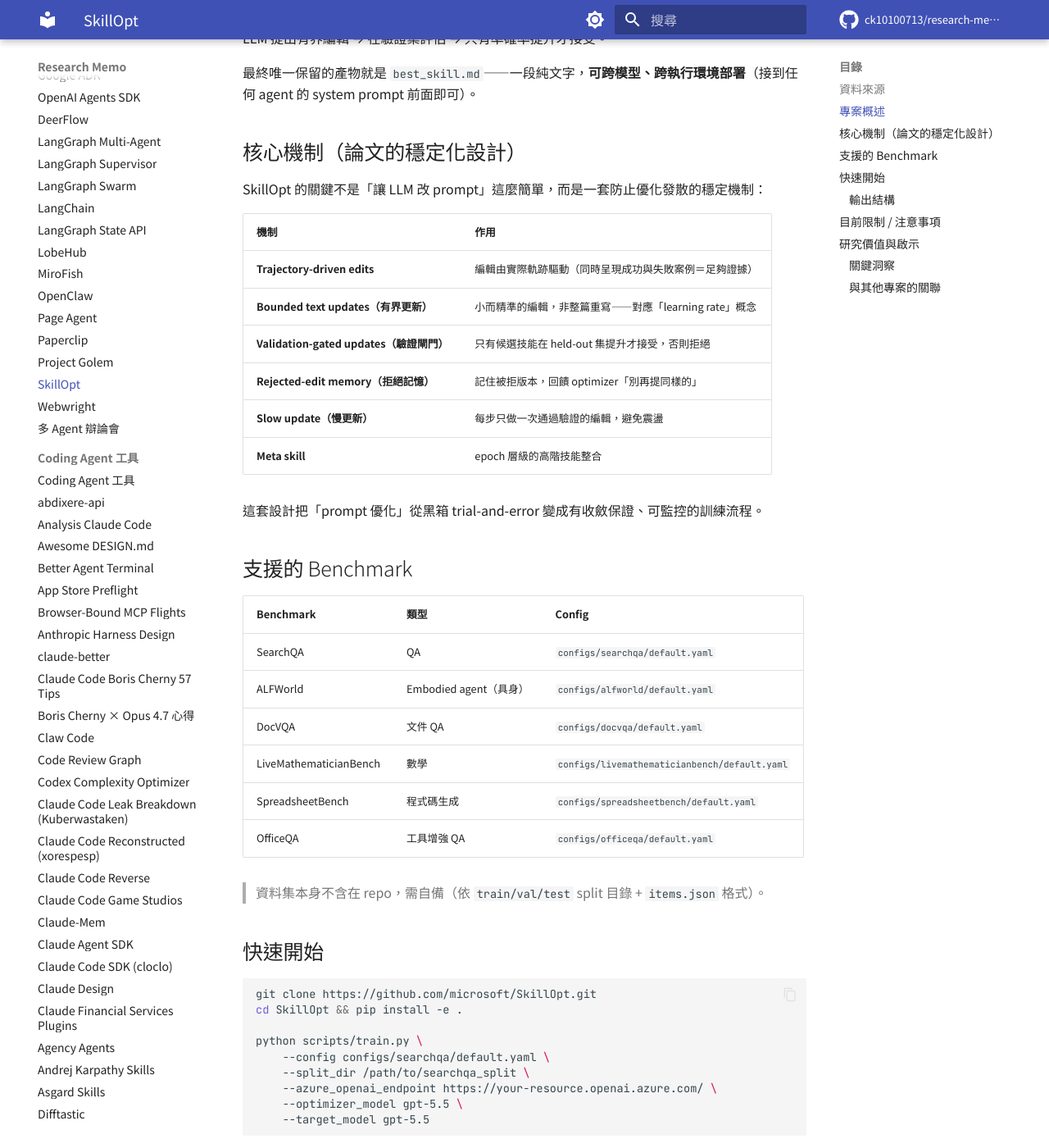
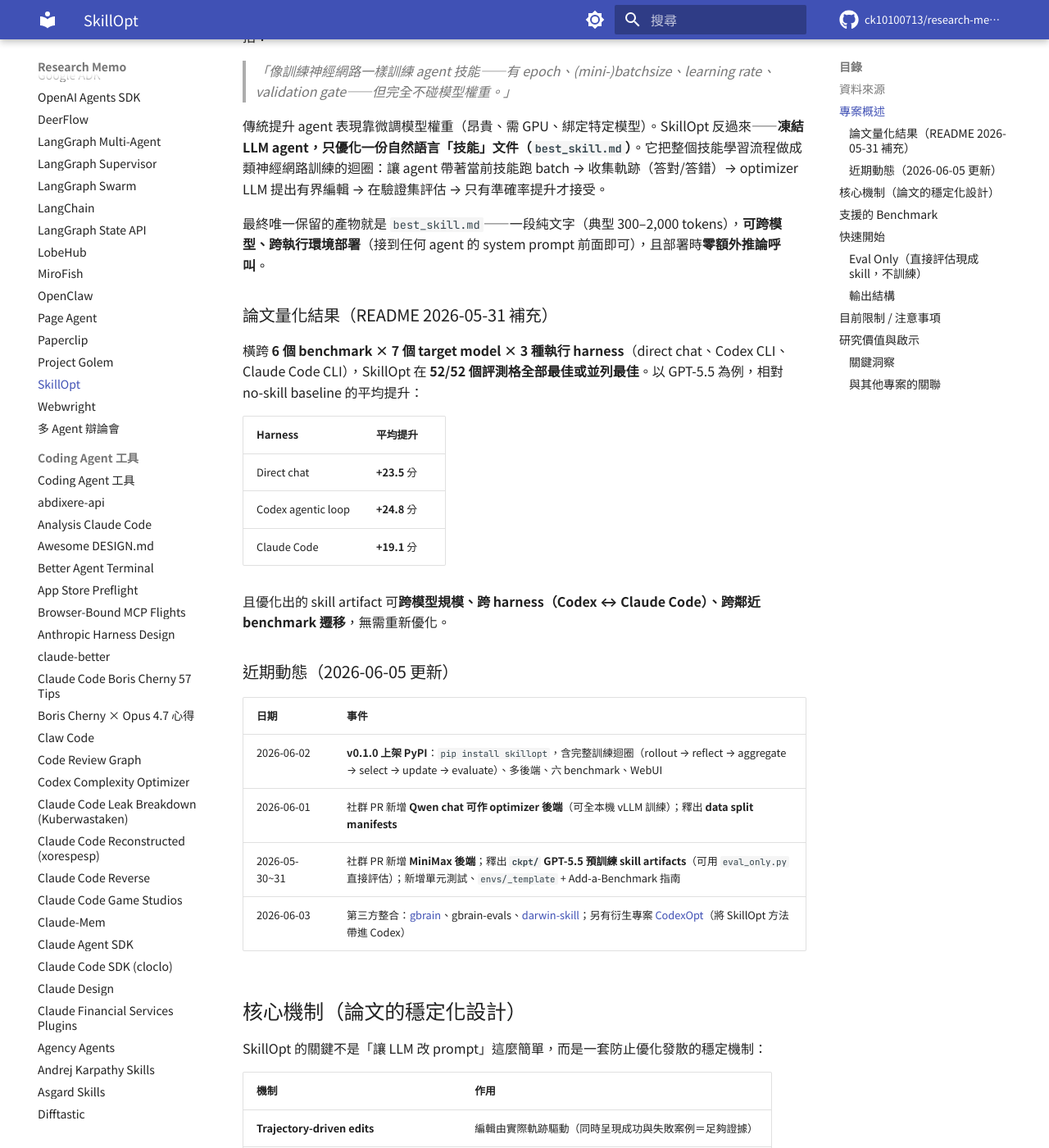
Before and after one commit to ck10100713/research-memo, an MkDocs documentation site: the page built from docs/skillopt.md, in a window 1280 px wide and 1400 px high, scrolled down 873 px. Shown: the whole window at 82% size. Built offline with MkDocs 1.6.1 and Material for MkDocs 9.7.7, drawn with Linux system fonts in a browser that asks for light colours; comment, search, counter and statistics services are not loaded; some of the changed text lies outside the part shown.

Commit message:
Update research note: SkillOpt (v0.1.0 PyPI, 52/52 results, ecosystem integrations)
Co-Authored-By: Claude Opus 4.8 (1M context) <noreply@anthropic.com>

````diff
--- a/docs/skillopt.md
+++ b/docs/skillopt.md
@@ -1,8 +1,8 @@
 ---
-date: "2026-05-28"
+date: "2026-06-05"
 category: "AI Agent 框架"
 card_icon: "material-tune-variant"
-oneliner: "Microsoft「文字空間優化器」：像訓練神經網路（epoch/batch/learning rate/validation gate）一樣訓練凍結 LLM agent 的自然語言技能，不動權重、產出可部署的 best_skill.md，弱模型上可達 +20 分級提升，arXiv:2605.23904"
+oneliner: "Microsoft「文字空間優化器」：像訓練神經網路（epoch/batch/learning rate/validation gate）一樣訓練凍結 LLM agent 的自然語言技能，不動權重、產出可部署的 best_skill.md；52/52 評測格全勝，GPT-5.5 對 no-skill baseline +23.5 分，v0.1.0 已上 PyPI，arXiv:2605.23904"
 tags:
   - skills
   - llm-training
@@ -19,18 +19,43 @@ tags:
 | Project Page | <https://microsoft.github.io/SkillOpt/> |
 | 論文 | [arXiv:2605.23904](https://arxiv.org/abs/2605.23904)《SkillOpt: Executive Strategy for Self-Evolving Agent Skills》 |
 | Demo 影片 | <https://youtu.be/JUBMDTCiM0M> |
+| PyPI | <https://pypi.org/project/skillopt/>（v0.1.0，2026-06-02） |
+| HF Paper Page | <https://huggingface.co/papers/2605.23904> |
 | License | MIT |
 | 精簡教學重現版 | [skillopt-qa](skillopt-qa.md)（joshhu，針對 HotpotQA） |
 
+> 本筆記初稿 2026-05-28，於 **2026-06-05 更新**（v0.1.0 release、新後端、量化結果、生態整合）。
+
 ## 專案概述
 
-**SkillOpt** 是 Microsoft Research 在 2026/05 開源的「**文字空間優化器（text-space optimizer）**」（1,203 stars，MIT，Python），核心主張用一句 slogan 概括：
+**SkillOpt** 是 Microsoft Research 在 2026/05 開源的「**文字空間優化器（text-space optimizer）**」（4,980 stars，較初研時的 1,203 一週內成長約 4 倍；MIT，Python），核心主張用一句 slogan 概括：
 
 > *「像訓練神經網路一樣訓練 agent 技能——有 epoch、(mini-)batchsize、learning rate、validation gate——但完全不碰模型權重。」*
 
 傳統提升 agent 表現靠微調模型權重（昂貴、需 GPU、綁定特定模型）。SkillOpt 反過來——**凍結 LLM agent，只優化一份自然語言「技能」文件（`best_skill.md`）**。它把整個技能學習流程做成類神經網路訓練的迴圈：讓 agent 帶著當前技能跑 batch → 收集軌跡（答對/答錯）→ optimizer LLM 提出有界編輯 → 在驗證集評估 → 只有準確率提升才接受。
 
-最終唯一保留的產物就是 `best_skill.md`——一段純文字，**可跨模型、跨執行環境部署**（接到任何 agent 的 system prompt 前面即可）。
+最終唯一保留的產物就是 `best_skill.md`——一段純文字（典型 300–2,000 tokens），**可跨模型、跨執行環境部署**（接到任何 agent 的 system prompt 前面即可），且部署時**零額外推論呼叫**。
+
+### 論文量化結果（README 2026-05-31 補充）
+
+橫跨 **6 個 benchmark × 7 個 target model × 3 種執行 harness**（direct chat、Codex CLI、Claude Code CLI），SkillOpt 在 **52/52 個評測格全部最佳或並列最佳**。以 GPT-5.5 為例，相對 no-skill baseline 的平均提升：
+
+| Harness | 平均提升 |
+|---|---|
+| Direct chat | **+23.5** 分 |
+| Codex agentic loop | **+24.8** 分 |
+| Claude Code | **+19.1** 分 |
+
+且優化出的 skill artifact 可**跨模型規模、跨 harness（Codex ↔ Claude Code）、跨鄰近 benchmark 遷移**，無需重新優化。
+
+### 近期動態（2026-06-05 更新）
+
+| 日期 | 事件 |
+|---|---|
+| 2026-06-02 | **v0.1.0 上架 PyPI**：`pip install skillopt`，含完整訓練迴圈（rollout → reflect → aggregate → select → update → evaluate）、多後端、六 benchmark、WebUI |
+| 2026-06-01 | 社群 PR 新增 **Qwen chat 可作 optimizer 後端**（可全本機 vLLM 訓練）；釋出 **data split manifests** |
+| 2026-05-30~31 | 社群 PR 新增 **MiniMax 後端**；釋出 **`ckpt/` GPT-5.5 預訓練 skill artifacts**（可用 `eval_only.py` 直接評估）；新增單元測試、`envs/_template` + Add-a-Benchmark 指南 |
+| 2026-06-03 | 第三方整合：[gbrain](https://github.com/garrytan/gbrain)、gbrain-evals、[darwin-skill](https://github.com/alchaincyf/darwin-skill)；另有衍生專案 [CodexOpt](https://shashikantjagtap.net/codexopt-brings-microsoft-skillopt-to-codex-optimizing-agent-skills-with-execution-feedback/)（將 SkillOpt 方法帶進 Codex） |
 
 ## 核心機制（論文的穩定化設計）
 
@@ -63,9 +88,17 @@ SkillOpt 的關鍵不是「讓 LLM 改 prompt」這麼簡單，而是一套防
 ## 快速開始
 
 ```bash
+# 方式 A：PyPI（v0.1.0 起）
+pip install skillopt
+pip install "skillopt[alfworld]"   # ALFWorld benchmark（選用）
+pip install "skillopt[webui]"      # Gradio 監控 dashboard（選用）
+pip install "skillopt[claude]"     # Claude 後端（選用）
+
+# 方式 B：原始碼（開發用）
 git clone https://github.com/microsoft/SkillOpt.git
 cd SkillOpt && pip install -e .
 
+# 訓練
 python scripts/train.py \
     --config configs/searchqa/default.yaml \
     --split_dir /path/to/searchqa_split \
@@ -74,7 +107,20 @@ python scripts/train.py \
     --target_model gpt-5.5
 ```
 
-支援 Azure OpenAI（推薦）、OpenAI、Anthropic Claude、本機 Qwen vLLM 等後端。關鍵超參數：`--num_epochs`、`--batch_size`、`--workers`。重跑同指令會從上次完成步驟 auto-resume。另附 Gradio WebUI 監控 dashboard（port 7860）。
+支援 Azure OpenAI（推薦）、OpenAI-compatible、Anthropic Claude、本機 Qwen vLLM、MiniMax 等後端；`qwen_chat` 也可作 **optimizer** 後端（optimizer/target 可指向不同 vLLM 服務，實現全本機訓練）。關鍵超參數：`--num_epochs`、`--batch_size`、`--workers`。重跑同指令會從上次完成步驟 auto-resume。另附 Gradio WebUI 監控 dashboard（port 7860）。
+
+### Eval Only（直接評估現成 skill，不訓練）
+
+```bash
+python scripts/eval_only.py \
+  --config configs/searchqa/default.yaml \
+  --skill ckpt/searchqa/gpt5.5_skill.md \
+  --split valid_unseen \
+  --split_dir /path/to/searchqa_split \
+  --azure_openai_endpoint https://your-resource.openai.azure.com/
+```
+
+`ckpt/` 內附論文 Table 1 的 GPT-5.5 預訓練 skill artifacts，可不訓練直接體驗效果。
 
 ### 輸出結構
 
@@ -90,11 +136,11 @@ outputs/<run_name>/
 
 ## 目前限制 / 注意事項
 
-- **資料集需自備**——repo 不含 benchmark 資料，要自己按格式準備
+- **資料集大多仍需自備**——repo 不含 benchmark 原始資料；不過 2026-06 起已開始釋出 data split manifests 與 `ckpt/` 預訓練 skill artifacts，官方表示會持續補齊
 - **依賴 optimizer + target 兩個模型呼叫**——訓練過程是多次 LLM rollout + 編輯評估，有 API 成本
-- **提升幅度與模型強度反相關**——目標模型越強、種子技能越好，可改進空間越小；論文在**較弱模型**上可達 +20 分級（強模型上提升有限）
+- **提升基準是「no-skill baseline」**——README 宣稱的 +23.5（GPT-5.5 direct chat）是相對「完全沒有技能」的提升；若你已有高品質手寫 skill，實際增幅會明顯縮小
 - **「技能」是 system-prompt 級的文字**——本質是高品質、可泛化的 prompt，不是模型能力本身的提升
-- **研究專案性質**——2026/05 釋出，生態與長期維護待觀察
+- **新興但成長迅速**——2026/05 釋出、一週 stars 翻 4 倍、v0.1.0 已上 PyPI、社群 PR 活躍（MiniMax/Qwen 後端皆來自社群），早期專案風險已明顯降低
 
 ## 研究價值與啟示
 
@@ -110,6 +156,8 @@ outputs/<run_name>/
 
 5. **涵蓋 QA、具身、數學、程式、表格、工具六大 benchmark 顯示方法泛用性**：從 ALFWorld（具身 agent）到 SpreadsheetBench（程式生成），同一套優化框架都適用，說明「文字空間技能優化」不限特定任務類型，是通用的 agent 改進手段。
 
+6. **（2026-06-05 更新）skill 可跨 harness 遷移是被低估的賣點**：論文證明在 Codex CLI 優化出的 skill 可直接搬到 Claude Code 用（反之亦然），且 52/52 cells 涵蓋三種 harness。對日常使用 Claude Code skill 的人來說，這代表「訓練一次、到處部署」是實證可行的——skill 是比 prompt 更 portable 的資產。生態也驗證了這點：一週內出現 gbrain、darwin-skill、CodexOpt 三方整合。
+
 ### 與其他專案的關聯
 
 | 維度 | 對比 |
````
Also changed, not shown: docs/index.md (+8 -8 lines), docs/news.md (+3 -3 lines), docs/topics/agent-frameworks.md (+1 -1 lines).
